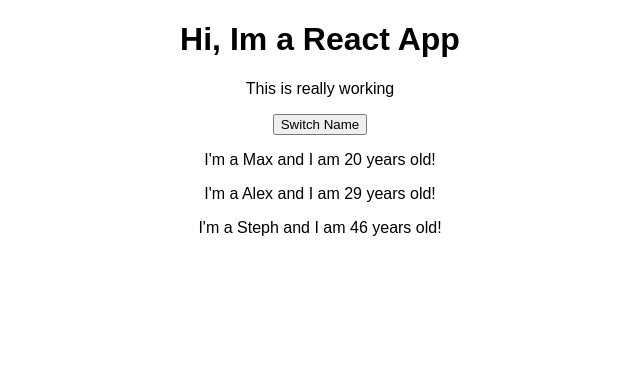
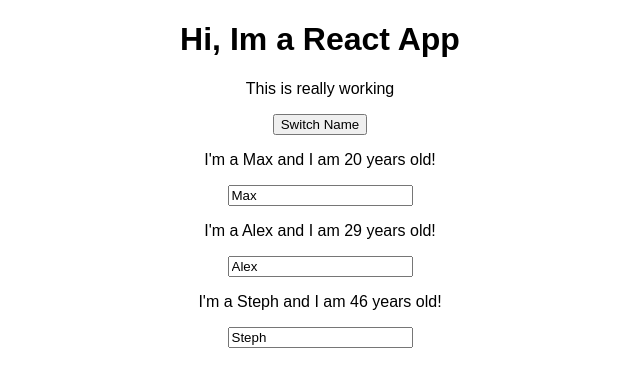
Before and after one commit to cchane4/react-guides, a React (Create React App) app: page / in a window 1280 px wide. Shown: the top 386 px of the page, without its empty margins (320-960 px from the left). Built offline with nearby package versions, Linux system fonts and the light colour scheme.

Commit message:
two way binding

```diff
--- a/src/App.js
+++ b/src/App.js
@@ -27,6 +27,20 @@
   })
   }
 
+  nameChangedHandler = (event) => {
+    // console.log('Was Clicked');
+    // DONT DO THIS: this.state.persons[0].name = "Max";
+    this.setState({persons: [
+     { name: "Max", age: 70 },
+     { name: event.target.value, age: 49 },
+     { name: "Steph", age: 47 }
+     ]
+    })
+   }
+
+
+
+
   render() {
     return (
       // this code is actually javascript
@@ -46,7 +60,8 @@
       <Person
       name={this.state.persons[1].name}
       age={this.state.persons[1].age}
-      click={this.switchNameHandler.bind(this, "Max!!")}>
+      click={this.switchNameHandler.bind(this, "Max!!")}
+      changed={this.nameChangedHandler}>
       </Person>
 
 
--- a/src/Person/Person.js
+++ b/src/Person/Person.js
@@ -11,7 +11,9 @@
     <div>
         <p onClick={props.click}> I'm a {props.name} and I am {props.age} years old!</p>
         <p>{props.children}</p>
-    </div>)
+        <input type="text" onChange={props.changed} value={props.name} />
+    </div>
+    )
 };
 
 export default person;
```
